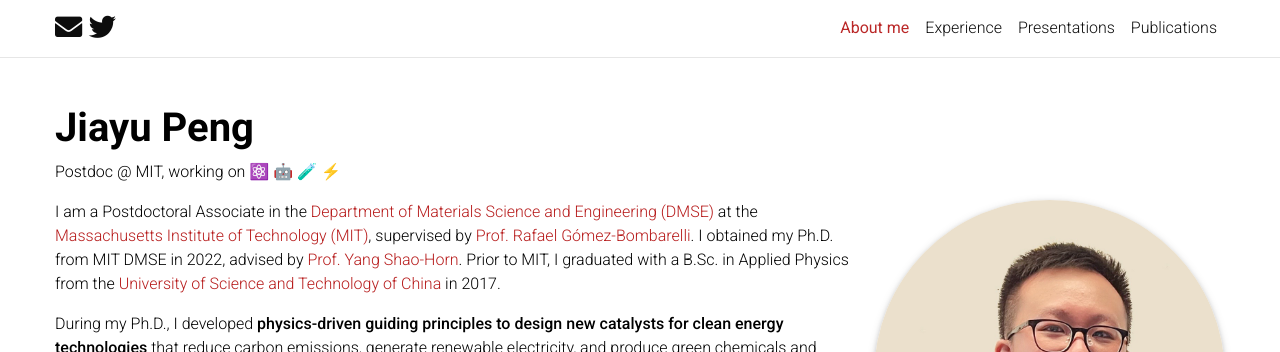
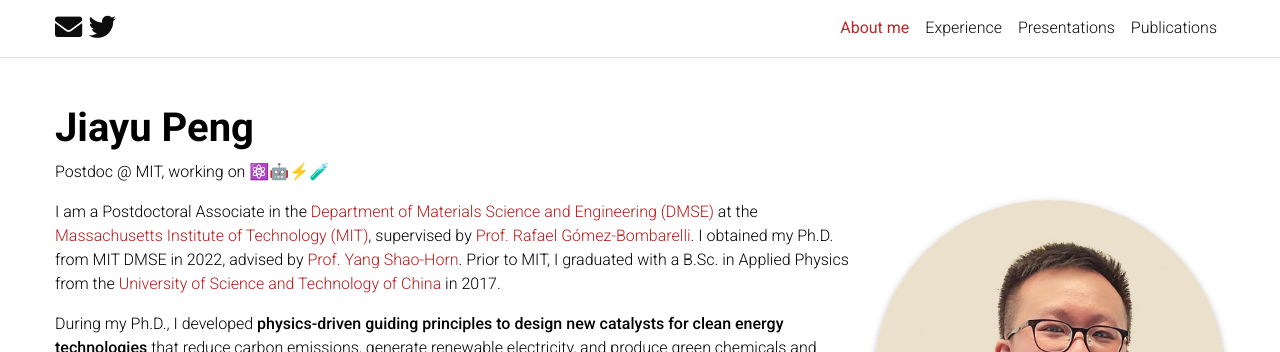
Before and after one commit to jypeng95/jypeng95.github.io, a Jekyll site: the page built from _pages/about.md, in a window 1280 px wide and 1004 px high. Shown: the top 352 px of the window. Built offline with Jekyll 4.4.1, drawn with Linux system fonts in a browser that asks for light colours; a style sheet for code colours, icons or effects is not loaded.

Commit message:
Small change in emoji

```diff
--- a/_pages/about.md
+++ b/_pages/about.md
@@ -2,7 +2,7 @@
 layout: about
 title: About me
 permalink: /
-subtitle: Postdoc @ MIT, working on ⚛️ 🤖 🧪 ⚡
+subtitle: Postdoc @ MIT, working on ⚛️🤖⚡🧪
 
 profile:
   align: right
```
